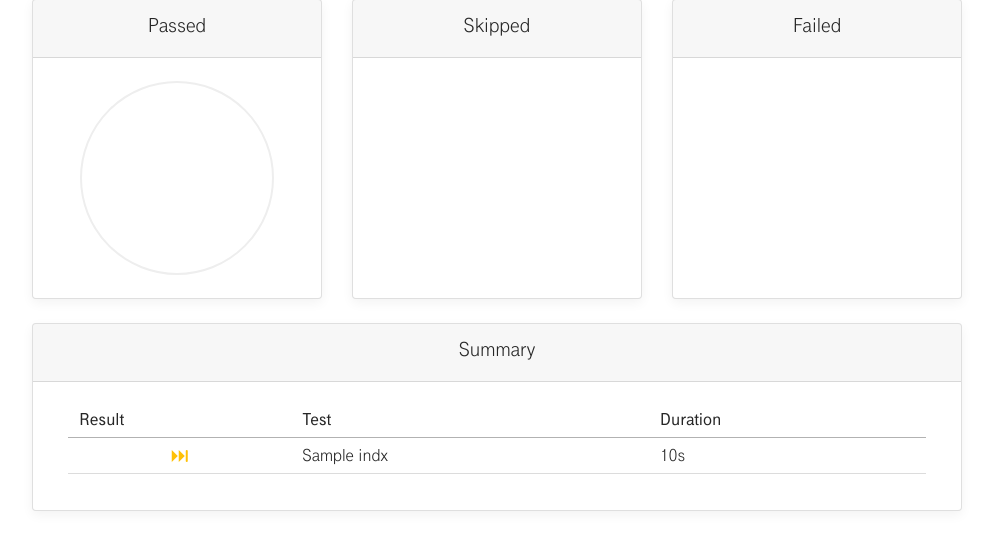
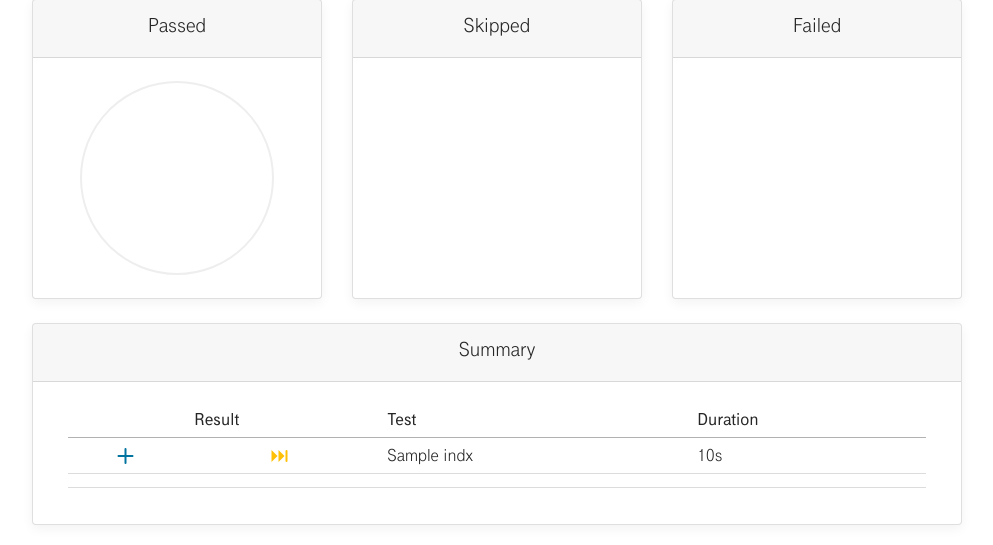
Before and after one commit to deutsche-telekom-ag/vvp-web, a Python web app: template templates/results.html in a window 1280 px wide. Shown: the part 280-825 px from the top of the page, without its empty margins (143-1136 px from the left). Before the commit the page ends 791 px from the top, so only its background shows below. Run offline with Jinja, Linux system fonts and the light colour scheme; the template is opened without the code that fills it: most values are stand-ins (such as "Sample title", 1, 10 or a date in 2020); some libraries are stand-ins or nearby versions; some web fonts are replaced.

Commit message:
#2 added button for collapse and fixed rendering of table when expanded partially

```diff
--- a/templates/results.html
+++ b/templates/results.html
@@ -48,6 +48,7 @@
                     <table class="table table-hover text-left">
                         <thead>
                         <tr>
+                            <th scope="col"></th>
                             <th scope="col">Result</th>
                             <th scope="col">Test</th>
                             <th scope="col">Duration</th>
@@ -56,8 +57,14 @@
                         </thead>
                         <tbody>
                         {% for indx in items %}
-                            <TR {% if items[indx]["log"] %}class="clickable" data-toggle="collapse"
-                                href="#collapse-id{{ indx }}"{% endif %}>
+                            <TR>
+                                <td class="text-center">
+                                    {% if items[indx]["result"] != "passed" %}
+                                        <a data-toggle="collapse" href="#collapse-id{{ indx }}">
+                                            <i class="icon icon-solid icon-add clickable" aria-hidden="true"></i>
+                                        </a>
+                                    {% endif %}
+                                </td>
                                 <TD class="text-center">{% if items[indx]["result"] == "passed" %}
                                     <i class="icon icon-solid icon-confirm text-success" aria-hidden="true"></i>
                                 {% elif items[indx]["result"] == "failed" %}
@@ -69,20 +76,22 @@
                                 <TD>{{ items[indx]["name"] }}</TD>
                                 <TD>{{ items[indx]["duration"] }}s</TD>
                             </TR>
-                            <tr class="collapse" data-parent="#collapse-id{{ indx }}" id="collapse-id{{ indx }}">
-                                <td colspan="3">
-                                    <div class="container">
+
+                            <tr>
+                                <td colspan="4">
+                                    <div class="container collapse" data-parent="#collapse-id{{ indx }}"
+                                         id="collapse-id{{ indx }}">
                                         {% if items[indx]["log"] %}
                                             <!--<div class="collapse" id="collapse-id{{ indx }}">-->
                                             <div class="card card-body text-left text-small" style="max-width: 100%;">
-                                            <pre><code class="language-python"
-                                                       data-lang="python">{{ items[indx]["log"] }}</code></pre>
+                                                <pre>{{ items[indx]["log"] }}</pre>
                                             </div>
                                             <!--</div>-->
                                         {% endif %}
                                     </div>
                                 </td>
                             </tr>
+
                         {% endfor %}
                         </tbody>
                     </table>
```
